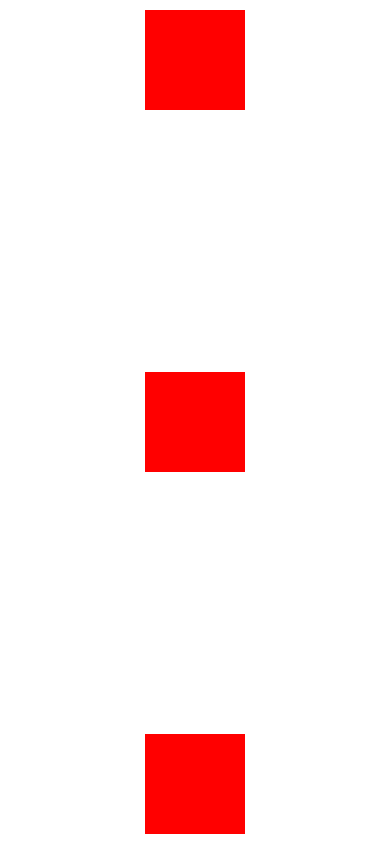
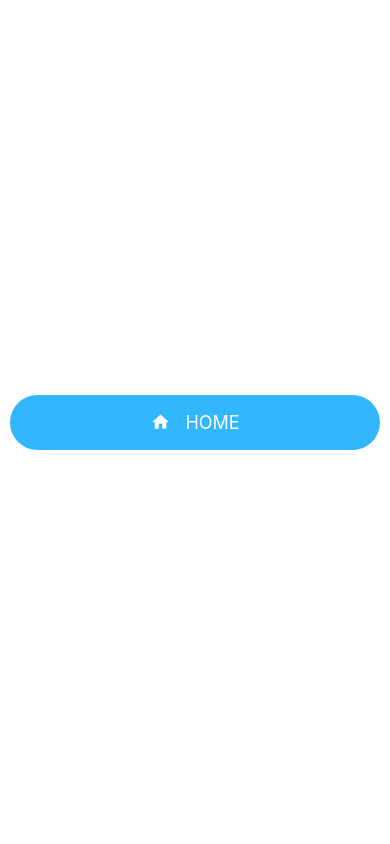
Before and after one commit to melher39/1stReactNativeApp, a React Native app: screen / in a window 390 px wide. Built offline with nearby package versions, Linux system fonts and the light colour scheme.

Commit message:
ran npm i react-native-vector-icons and started using Material Icons. configured the build.gradle file to accomplish this. made and customized a clickable home button.

```diff
--- a/App.js
+++ b/App.js
@@ -1,8 +1,11 @@
 import React from "react";
 import {
   StyleSheet,
-  View
+  View,
+  TouchableHighlight,
+  Text
 } from "react-native";
+import Icon from "react-native-vector-icons/MaterialIcons";
 
 // import {
 //   Colors
@@ -10,11 +13,24 @@ import {
 
 
 const App = () => {
+  const onPress = () => {
+    alert("Button Pressed");
+  };
+
   return (
     <View style={styles.container}>
-      <View style={styles.box}></View>
-      <View style={styles.box}></View>
-      <View style={styles.box}></View>
+      <TouchableHighlight
+        onPress={onPress}
+        style={styles.button}
+        underlayColor="rgba(50, 183, 255, .8)"
+      >
+        <View style={styles.textContainer}>
+          <Icon name="home" size={20} color="white" />
+          <Text style={styles.text}>
+            HOME
+        </Text>
+        </View>
+      </TouchableHighlight>
     </View>
   );
 };
@@ -22,15 +38,23 @@ const App = () => {
 const styles = StyleSheet.create({
   container: {
     flex: 1,
-    // flexDirection: "row"
-    justifyContent: "space-between",
-    alignItems: "center"
+    justifyContent: "center"
   },
-  box: {
-    height: 100,
-    width: 100,
-    backgroundColor: "red",
+  button: {
+    backgroundColor: "rgba(50, 183, 255, 1)",
+    borderRadius: 30,
+    padding: 17,
     margin: 10
+  },
+  textContainer: {
+    justifyContent: "center",
+    alignItems: "center",
+    flexDirection: "row"
+  },
+  text: {
+    color: "white",
+    fontSize: 18,
+    marginLeft: 15
   }
 });
 
--- a/package.json
+++ b/package.json
@@ -11,7 +11,8 @@
   },
   "dependencies": {
     "react": "16.11.0",
-    "react-native": "0.62.2"
+    "react-native": "0.62.2",
+    "react-native-vector-icons": "^6.6.0"
   },
   "devDependencies": {
     "@babel/core": "^7.6.2",
```
Also changed, not shown: 2 other files (tests, documents, lock files or other folders).
